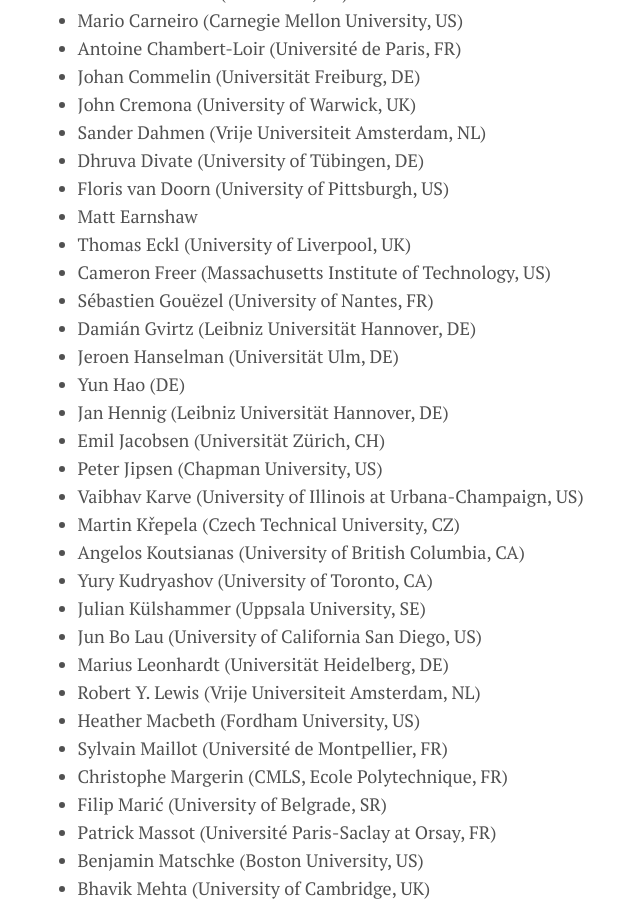
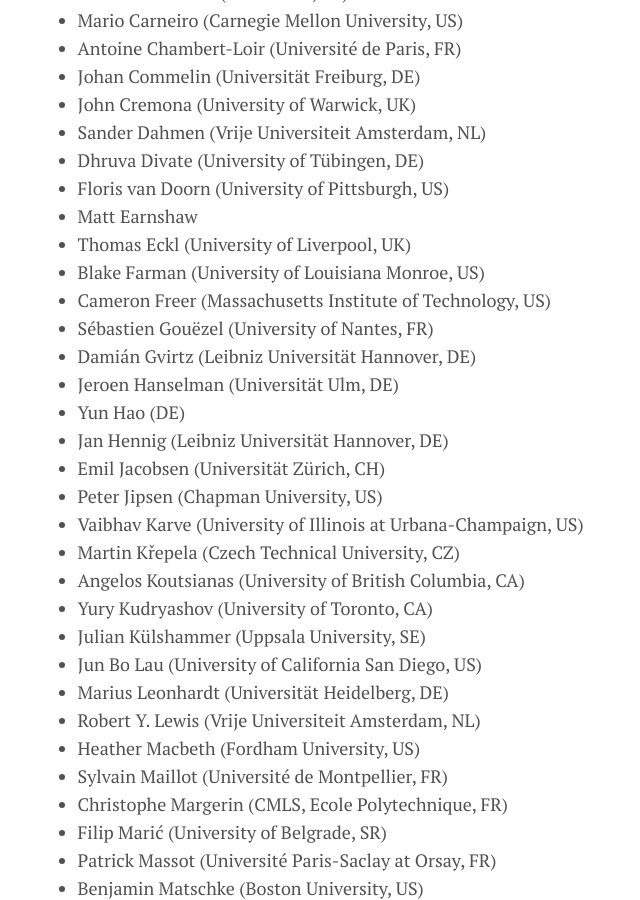
Before and after one commit to leanprover-community/lftcm2020, a Jekyll site: the page built from docs/participants.md, in a window 1280 px wide and 900 px high, scrolled down 862 px. Shown: the whole window, without its empty margins (295-935 px from the left). Built offline with Jekyll 4.4.1, drawn with Linux system fonts in a browser that asks for light colours.

Commit message:
Update participants.md

```diff
--- a/docs/participants.md
+++ b/docs/participants.md
@@ -46,6 +46,7 @@
 * Floris van Doorn (University of Pittsburgh, US)
 * Matt Earnshaw
 * Thomas Eckl (University of Liverpool, UK)
+* Blake Farman (University of Louisiana Monroe, US)
 * Cameron Freer (Massachusetts Institute of Technology, US)
 * Sébastien Gouëzel (University of Nantes, FR)
 * Damián Gvirtz (Leibniz Universität Hannover, DE)
```
